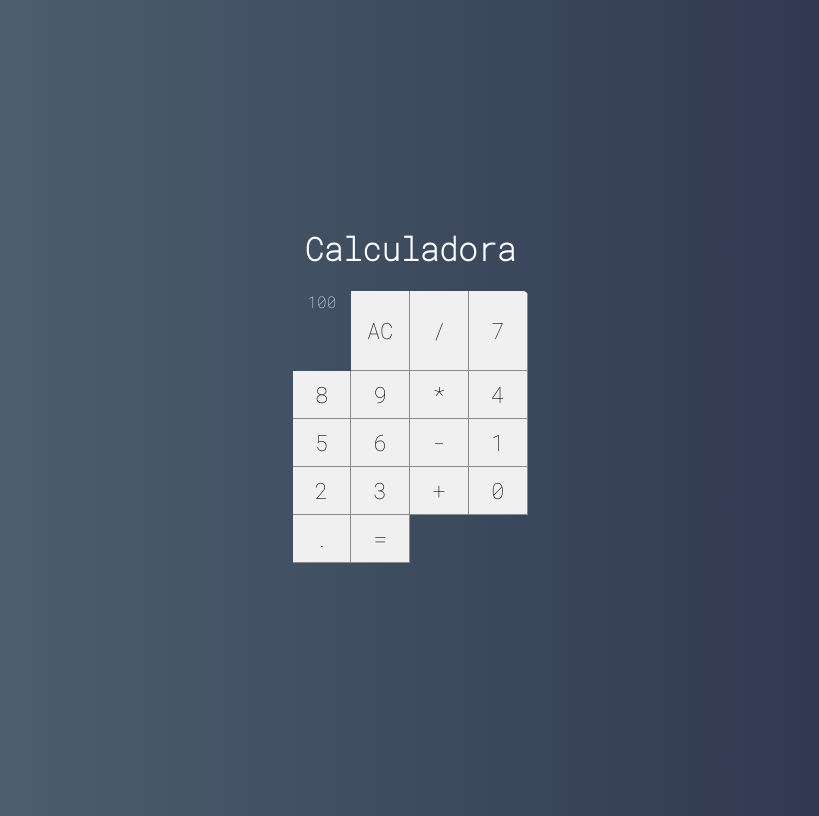
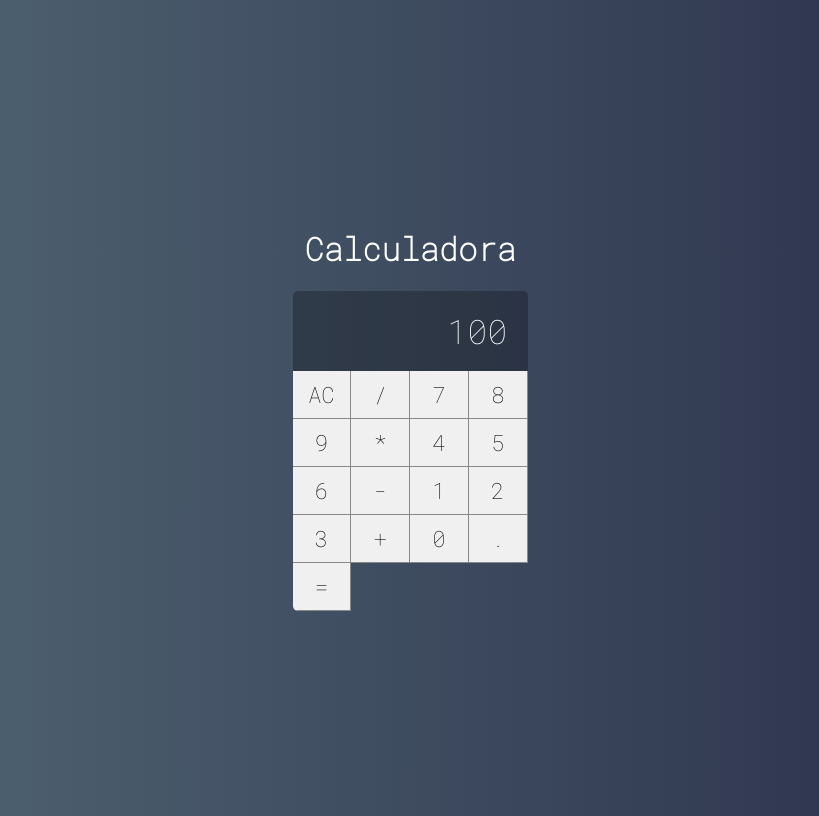
Before and after one commit to Camila-Isabela/calculadora, a React (Create React App) app: page / in a window 1280 px wide. Shown: the whole page, without its empty margins (230-1049 px from the left). Built offline with nearby package versions, Linux system fonts and the light colour scheme.

Commit message:
:gear: Estilizando os botões

```diff
--- a/src/components/Button.css
+++ b/src/components/Button.css
@@ -11,3 +11,24 @@
     border-bottom: var(--border-button);
     outline: none;
 }
+
+.button:active {
+    background-color: #ccc;
+}
+
+.button.double {
+    grid-column: span 2;
+}
+
+.button.triple {
+    grid-column: span 3;
+}
+
+.button.operation {
+    background-color: #fa8231;
+    color: #fff;
+}
+
+.button.operation:active {
+    background-color: #fa8231cc;
+}
--- a/src/components/Button.jsx
+++ b/src/components/Button.jsx
@@ -1,5 +1,17 @@
 import React from 'react'
 import './Button.css'
 
-export default props =>
-<button className="button">{props.label}</button>
+export default props => {
+    let classes = 'button '
+    classes += props.operation ? 'operation' : ''
+    classes += props.double ? 'double' : ''
+    classes += props.triple ? 'triple' : ''
+
+    return (
+        <button
+            onClick={e => props.click && props.click(props.label)}
+            className={classes}>
+            {props.label}
+        </button>
+    )
+}
--- a/src/components/Display.css
+++ b/src/components/Display.css
@@ -0,0 +1,10 @@
+.display {
+    grid-column: span 4;
+    background-color: #0004;
+    display: flex;
+    justify-content: flex-end;
+    align-items: center;
+    padding: 20px;
+    font-size: 2.1em;
+    overflow: hidden;
+}
--- a/src/main/Calculator.jsx
+++ b/src/main/Calculator.jsx
@@ -5,6 +5,10 @@ import Button from '../components/Button'
 import Display from '../components/Display'
 
 export default class Calculator extends Component {
+
+
+
+
     render() {
         return (
             <div className="calculator">
```
